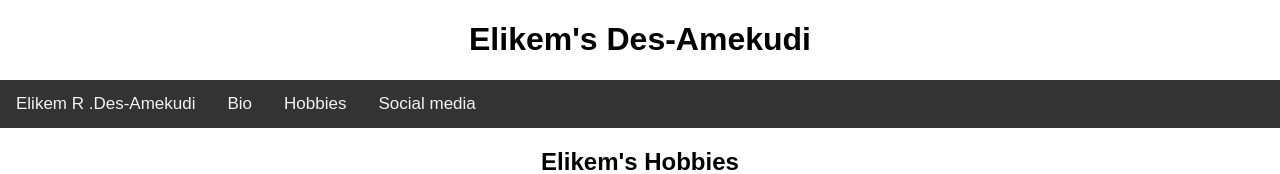
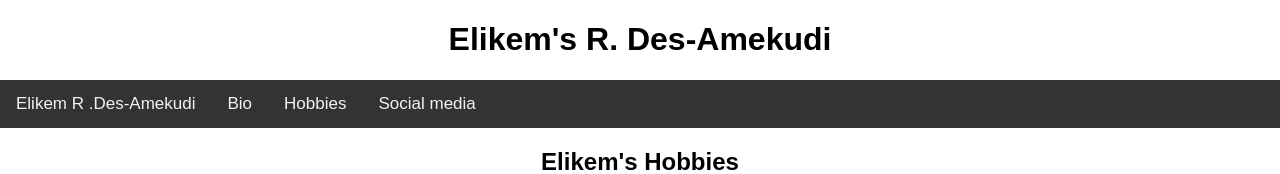
Before and after one commit to Deselikem/Deselikem.github.io, a plain HTML site: page Hobbies.html in a window 1280 px wide. Shown: the top 174 px of the page. Drawn offline with Linux system fonts and the light colour scheme.

Commit message:
Update Hobbies.html

```diff
--- a/Hobbies.html
+++ b/Hobbies.html
@@ -3,7 +3,7 @@
 <head>
 <meta name="viewport" content="width=device-width, initial-scale=1">
 
-<h1 style="text-align:center;">Elikem's Des-Amekudi
+<h1 style="text-align:center;">Elikem's R. Des-Amekudi
 </h1>
 
 
```
